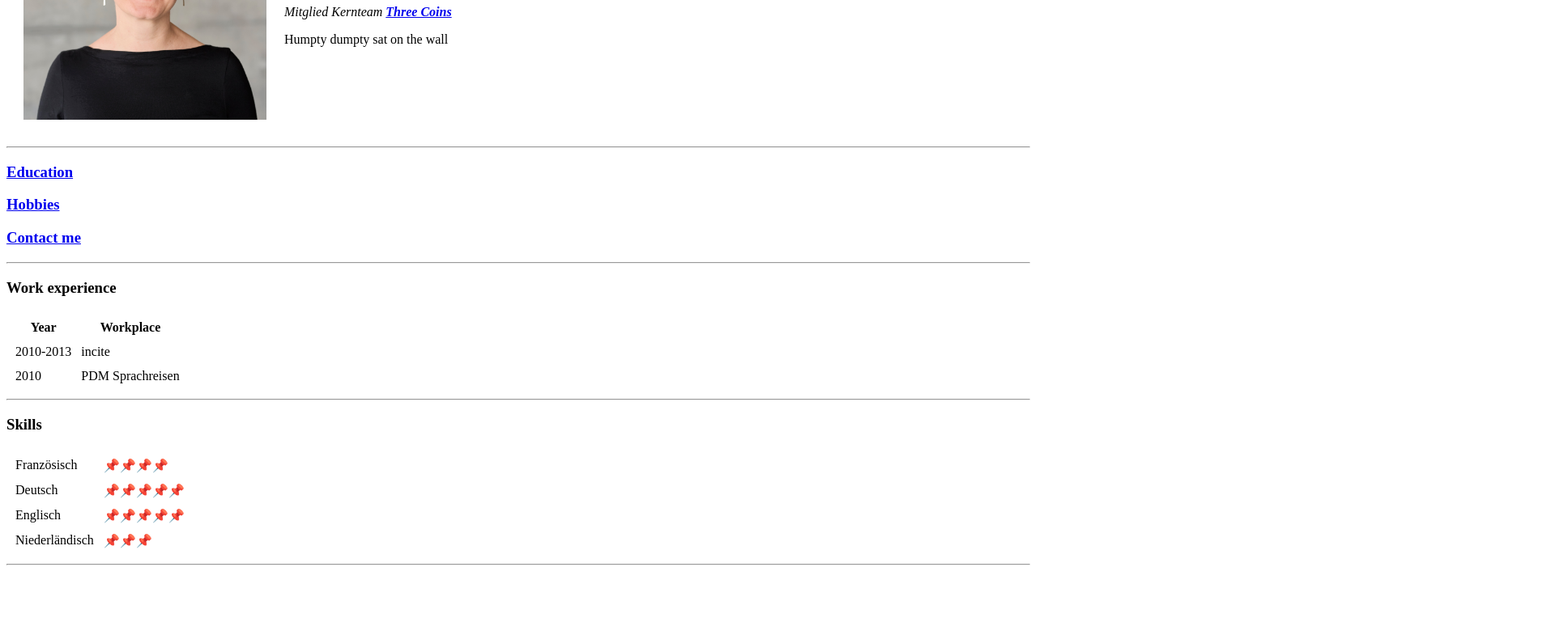
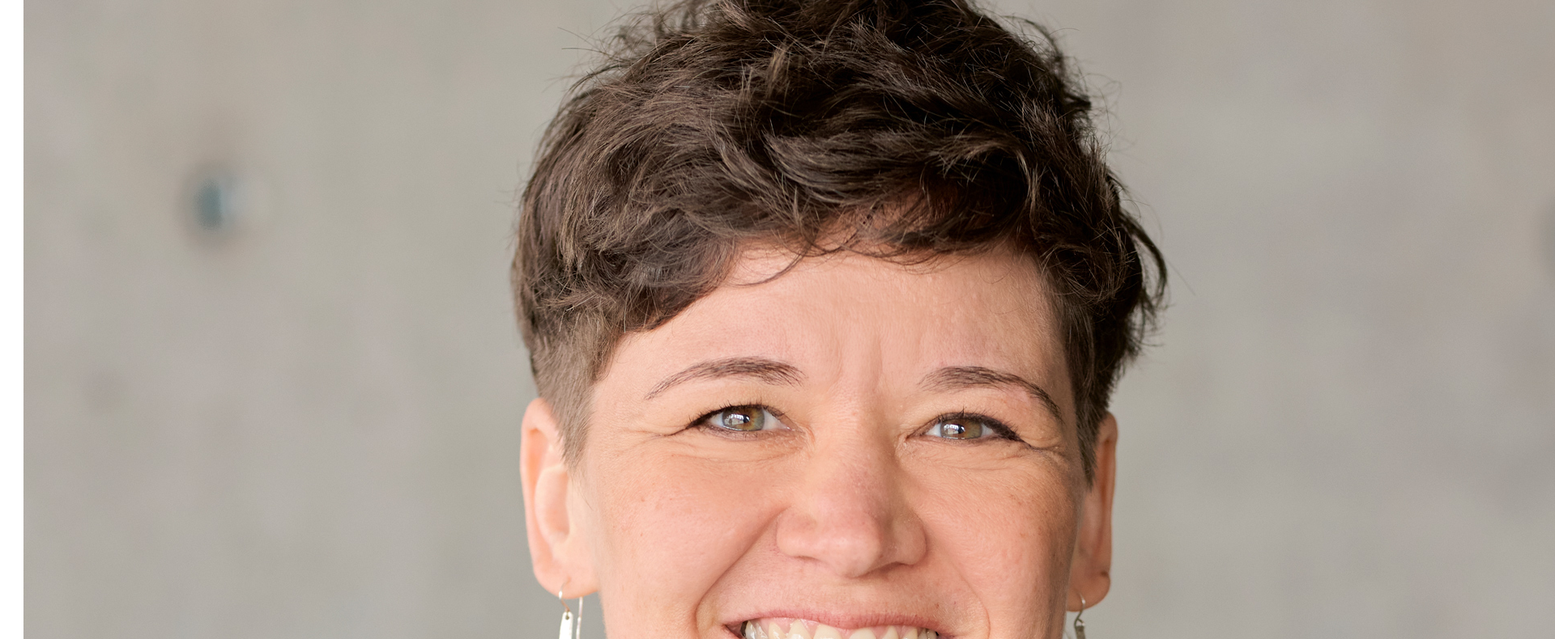
Before and after one commit to Lena-2022/cv, a plain HTML site: page index.html in a window 1280 px wide. Shown: the part 181-971 px from the top of the page at 81% size, 1920 px wide, since content can reach past the window. Before the commit the page ends 888 px from the top, so only its background shows below. Drawn offline with Linux system fonts and the light colour scheme.

Commit message:
Update index.html

```diff
--- a/index.html
+++ b/index.html
@@ -8,7 +8,7 @@
 <body>
    <table cellspacing="20">
      <tr>
-       <td><img src="Images\Lena.jpg" alt="Lenas Portrait" width="300px"></td>
+       <td><img src="Images\Lena.jpg" alt="Lenas Portrait"></td>
        <td>  <h1>Lena Gugenberger</h1>
          <p><em>Mitglied Kernteam <strong><a href="https://www.threecoins.org/">Three Coins</a></strong></em></p>
          <p>Humpty dumpty sat on the wall</p></td>
```
